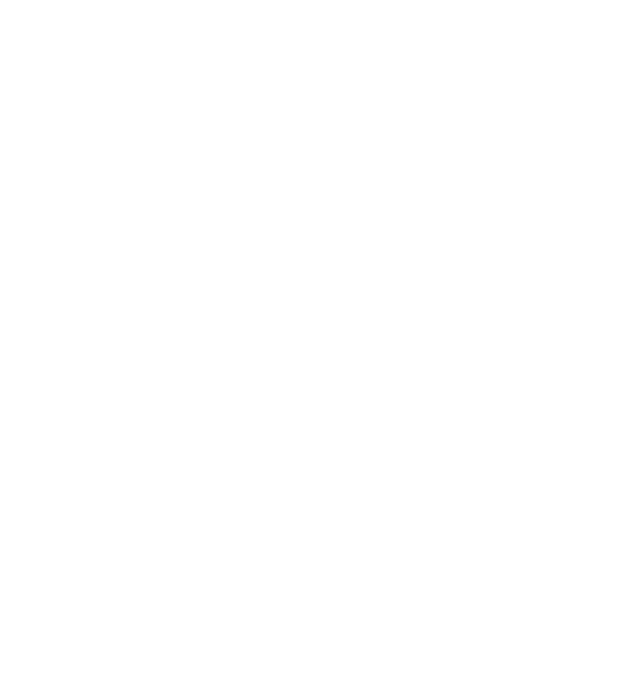
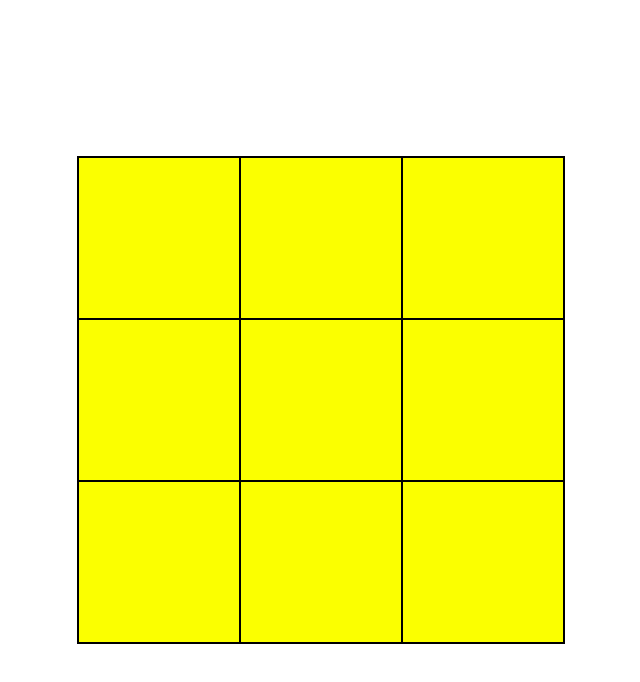
Before and after one commit to SharjeelJathol/Tic-Tac-Toe, a plain HTML site: page index.html in a window 1280 px wide. Shown: the whole page, without its empty margins (319-959 px from the left). Drawn offline with Linux system fonts and the light colour scheme.

Commit message:
Skeleton

```diff
--- a/style.css
+++ b/style.css
@@ -3,3 +3,30 @@
     padding: 0;
     border: 0;
 }
+
+body{
+    height: 100vh;
+    width: 100vw;
+    display: flex;
+    justify-content: center;
+    align-items: center;
+}
+
+table{
+    border: 0.05vmin solid black;
+}
+
+td{
+    border: 0.1vmin solid black;
+    font-family: Arial, Helvetica, sans-serif;
+    text-align: center;
+    font-size: 15vmin;
+    cursor: pointer;
+    width: 20vmin;
+    height: 20vmin;
+    background-color: rgb(251, 255, 0);
+}
+
+td:hover{
+    background-color: rgb(246, 248, 115);
+}
```
